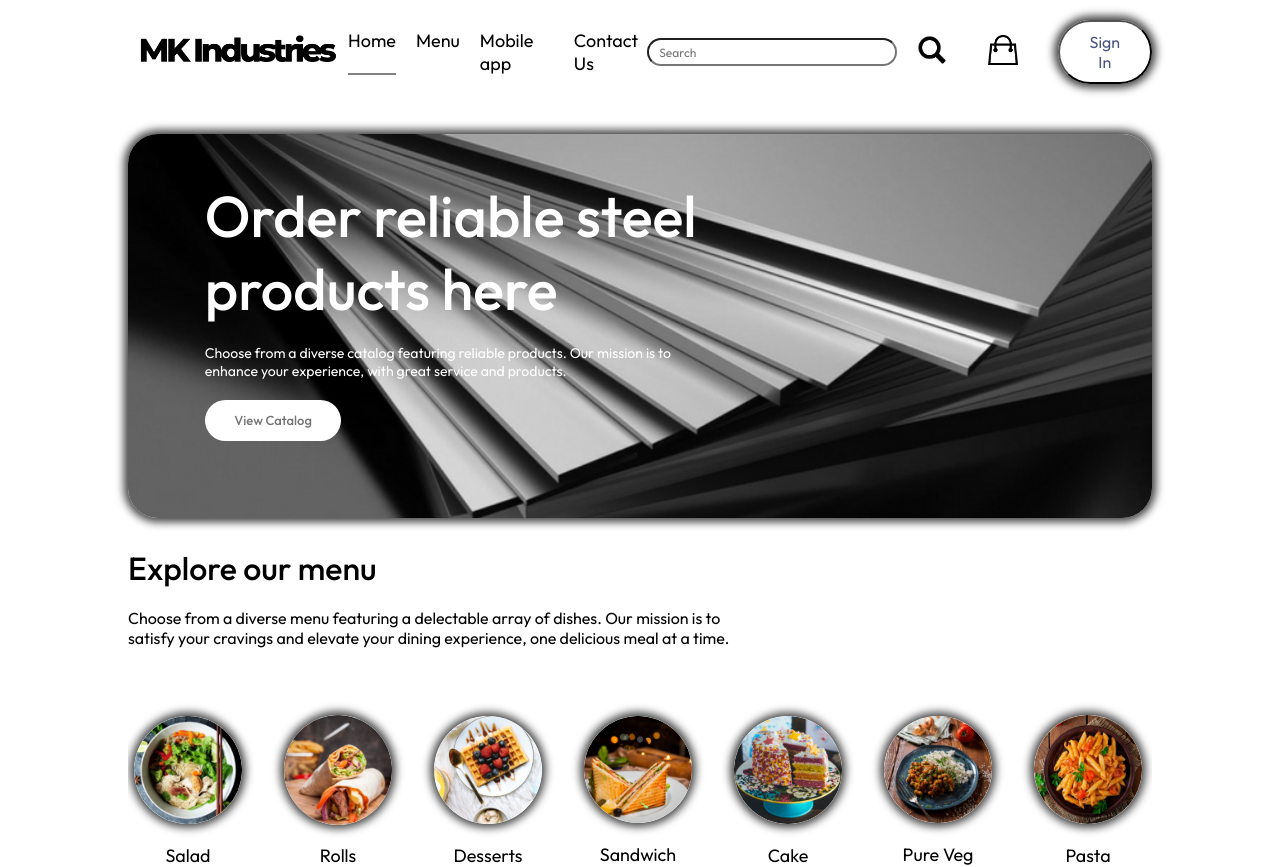
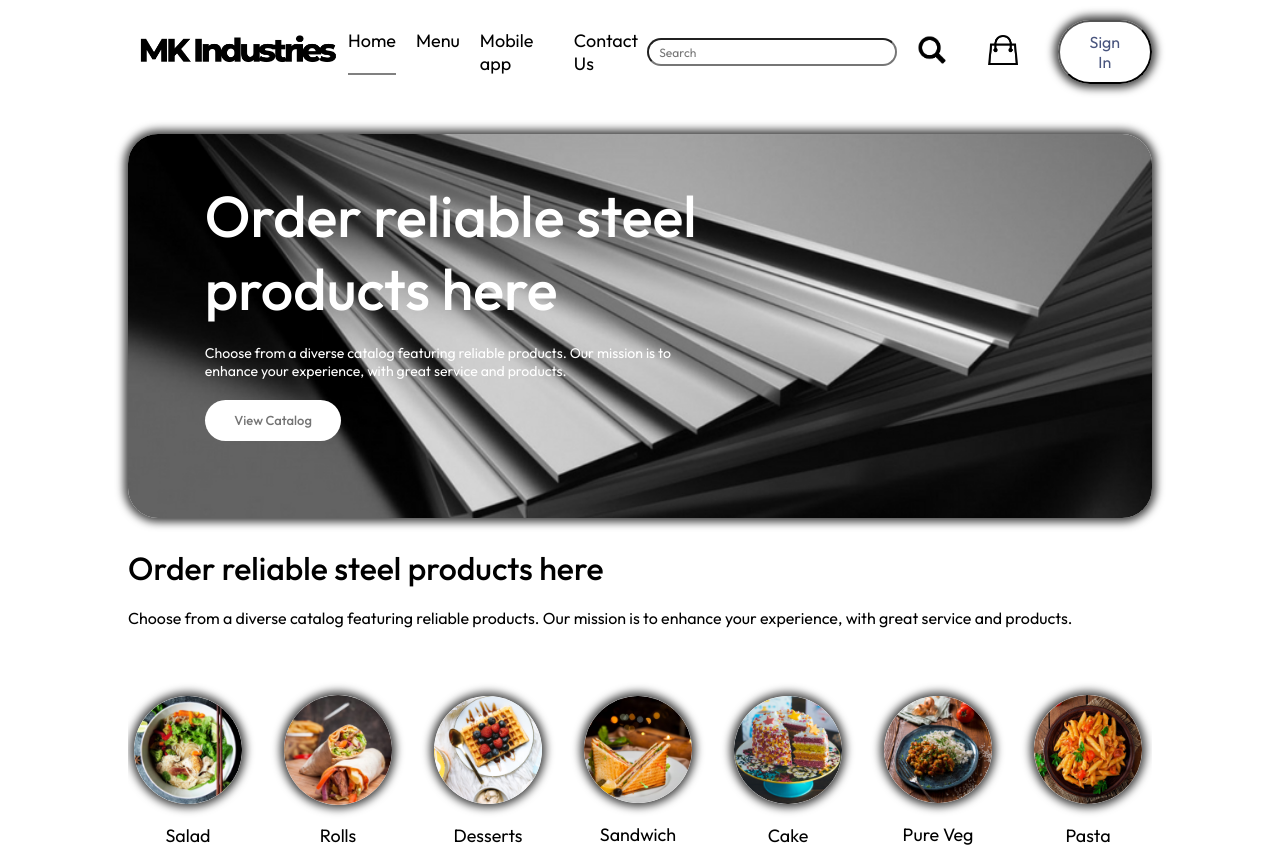
Before and after one commit to Niiyatii-13/MKIndustries1, a React (Vite) app in the folder frontend/: page / in a window 1280 px wide. Shown: the top 867 px of the page. Built offline with nearby package versions, Linux system fonts and the light colour scheme; no server answers.

Commit message:
Update ExploreMenu.jsx

```diff
--- a/frontend/src/components/ExploreMenu/ExploreMenu.jsx
+++ b/frontend/src/components/ExploreMenu/ExploreMenu.jsx
@@ -8,8 +8,8 @@ const ExploreMenu = ({category,setCategory}) => {
 
   return (
     <div className='exploreMenu' id='exploreMenu'>
-      <h1>Explore our menu</h1>
-      <p className='exploreMenuText'>Choose from a diverse menu featuring a delectable array of dishes. Our mission is to satisfy your cravings and elevate your dining experience, one delicious meal at a time.</p>
+              <h1>Order reliable steel products here</h1>
+                <p>Choose from a diverse catalog featuring reliable products. Our mission is to enhance your experience, with great service and products.</p>
       <div className="exploreMenuList">
         {menu_list.map((item,index)=>{
             return (
```
